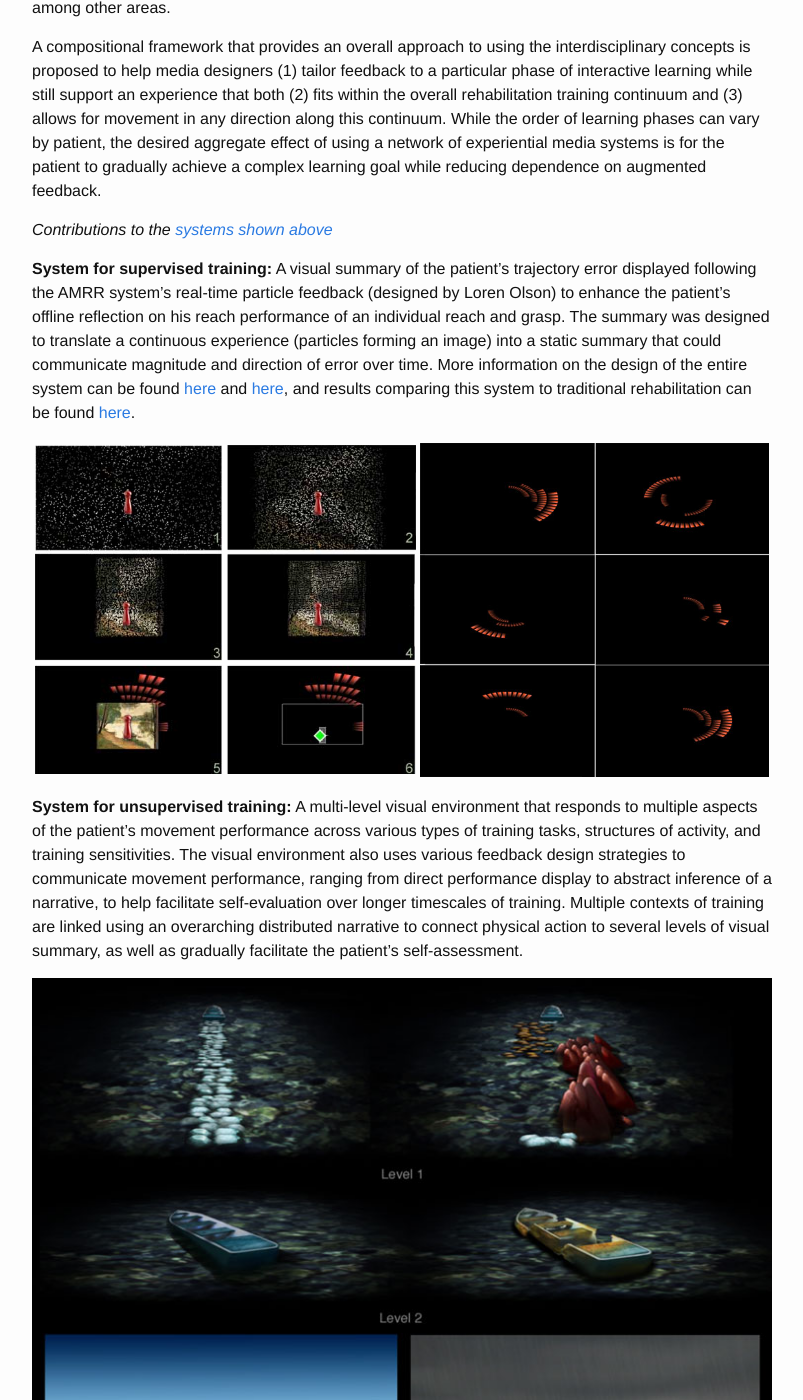
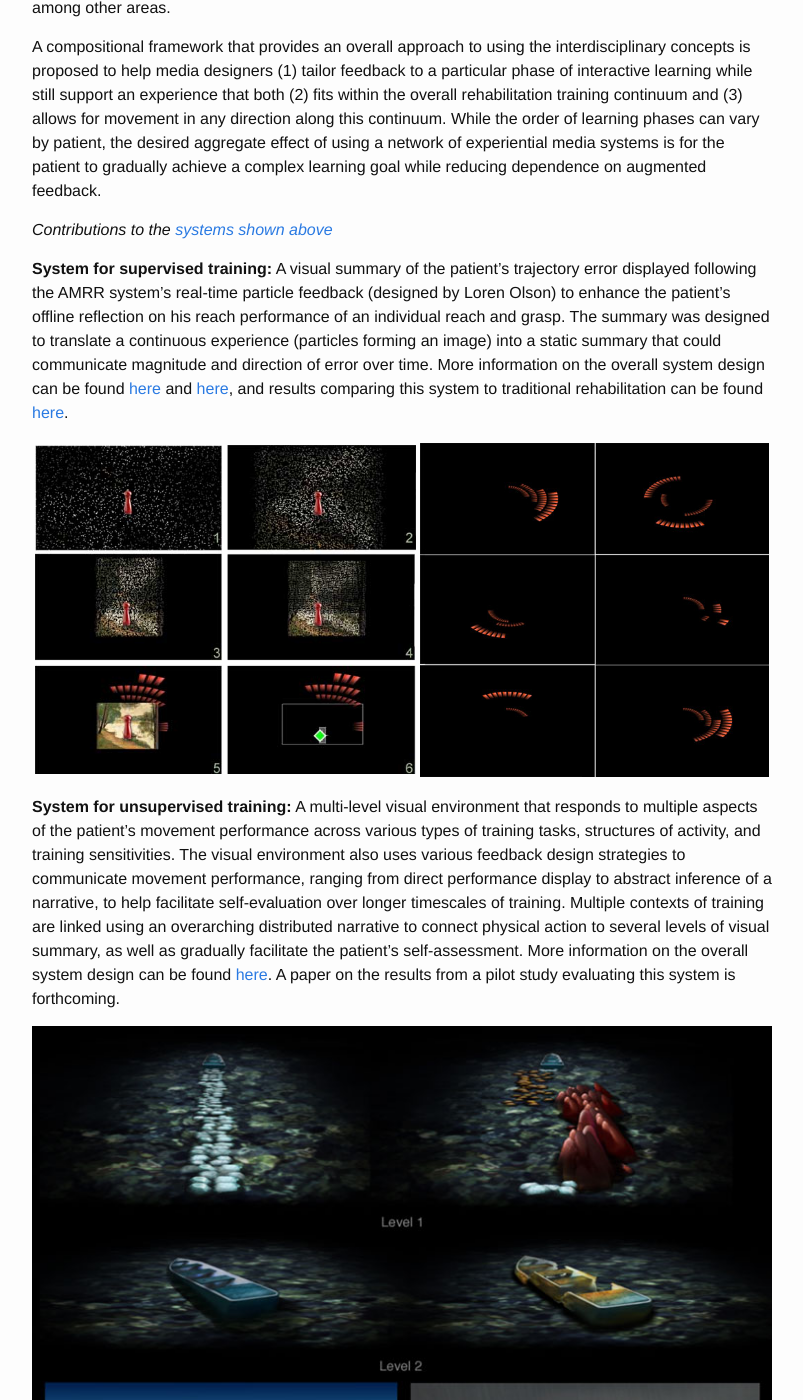
Before and after one commit to nicolelehrer/nicolelehrer.github.io, a Jekyll site: the page built from zProjects.md, in a window 1280 px wide and 1400 px high, scrolled down 1344 px. Shown: the whole window, without its empty margins (238-1041 px from the left). Built offline with Jekyll 4.4.1, drawn with Linux system fonts in a browser that asks for light colours.

Commit message:
added paper reference

```diff
--- a/zProjects.md
+++ b/zProjects.md
@@ -41,7 +41,7 @@ A compositional framework that provides an overall approach to using the interdi
 
 *Contributions to the [systems shown above](#systems)*
 
-**System for supervised training:** A visual summary of the patient’s trajectory error displayed following the AMRR system’s real-time particle feedback (designed by Loren Olson) to enhance the patient’s offline reflection on his reach performance of an individual reach and grasp. The summary was designed to translate a continuous experience (particles forming an image) into a static summary that could communicate magnitude and direction of error over time. More information on the design of the entire system can be found [here](http://www.jneuroengrehab.com/content/8/1/51 "Exploring the bases for a mixed reality stroke rehabilitation system, Part I: A unified approach for representing action, quantitative evaluation, and interactive feedback") and [here](http://www.jneuroengrehab.com/content/8/1/54 "Exploring the bases for a mixed reality stroke rehabilitation system, Part II: Design of Interactive Feedback for upper limb rehabilitation"), and results comparing this system to traditional rehabilitation can be found [here](http://nnr.sagepub.com/content/27/4/306.short "Adaptive Mixed Reality Rehabilitation Improves Quality of Reaching Movements More Than Traditional Reaching Therapy Following Stroke").
+**System for supervised training:** A visual summary of the patient’s trajectory error displayed following the AMRR system’s real-time particle feedback (designed by Loren Olson) to enhance the patient’s offline reflection on his reach performance of an individual reach and grasp. The summary was designed to translate a continuous experience (particles forming an image) into a static summary that could communicate magnitude and direction of error over time. More information on the overall system design can be found [here](http://www.jneuroengrehab.com/content/8/1/51 "Exploring the bases for a mixed reality stroke rehabilitation system, Part I: A unified approach for representing action, quantitative evaluation, and interactive feedback") and [here](http://www.jneuroengrehab.com/content/8/1/54 "Exploring the bases for a mixed reality stroke rehabilitation system, Part II: Design of Interactive Feedback for upper limb rehabilitation"), and results comparing this system to traditional rehabilitation can be found [here](http://nnr.sagepub.com/content/27/4/306.short "Adaptive Mixed Reality Rehabilitation Improves Quality of Reaching Movements More Than Traditional Reaching Therapy Following Stroke").
 
 
 <table>
@@ -59,7 +59,7 @@ A compositional framework that provides an overall approach to using the interdi
 </tr>
 </table>
 
-**System for unsupervised training:** A multi-level visual environment that responds to multiple aspects of the patient’s movement performance across various types of training tasks, structures of activity, and training sensitivities. The visual environment also uses various feedback design strategies to communicate movement performance, ranging from direct performance display to abstract inference of a narrative, to help facilitate self-evaluation over longer timescales of training. Multiple contexts of training are linked using an overarching distributed narrative to connect physical action to several levels of visual summary, as well as gradually facilitate the patient’s self-assessment.
+**System for unsupervised training:** A multi-level visual environment that responds to multiple aspects of the patient’s movement performance across various types of training tasks, structures of activity, and training sensitivities. The visual environment also uses various feedback design strategies to communicate movement performance, ranging from direct performance display to abstract inference of a narrative, to help facilitate self-evaluation over longer timescales of training. Multiple contexts of training are linked using an overarching distributed narrative to connect physical action to several levels of visual summary, as well as gradually facilitate the patient’s self-assessment. More information on the overall system design can be found [here](http://ptjournal.apta.org/content/95/3/449 "Interdisciplinary concepts for design and implementation of mixed reality interactive neurorehabilitation systems for stroke."). A paper on the results from a pilot study evaluating this system is forthcoming.
 
 ![alt text](/images/research/threeLevels.jpg "Three levels of feedback for home system")
 
```
